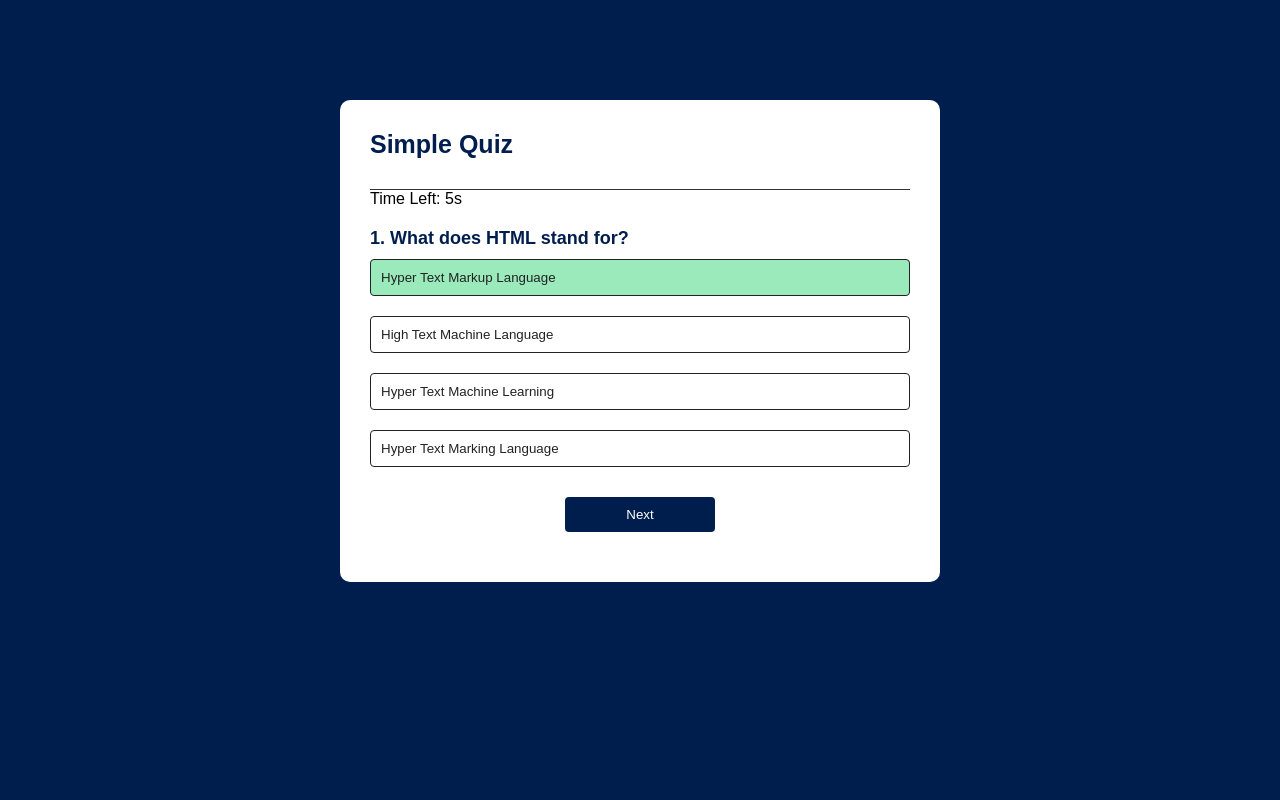
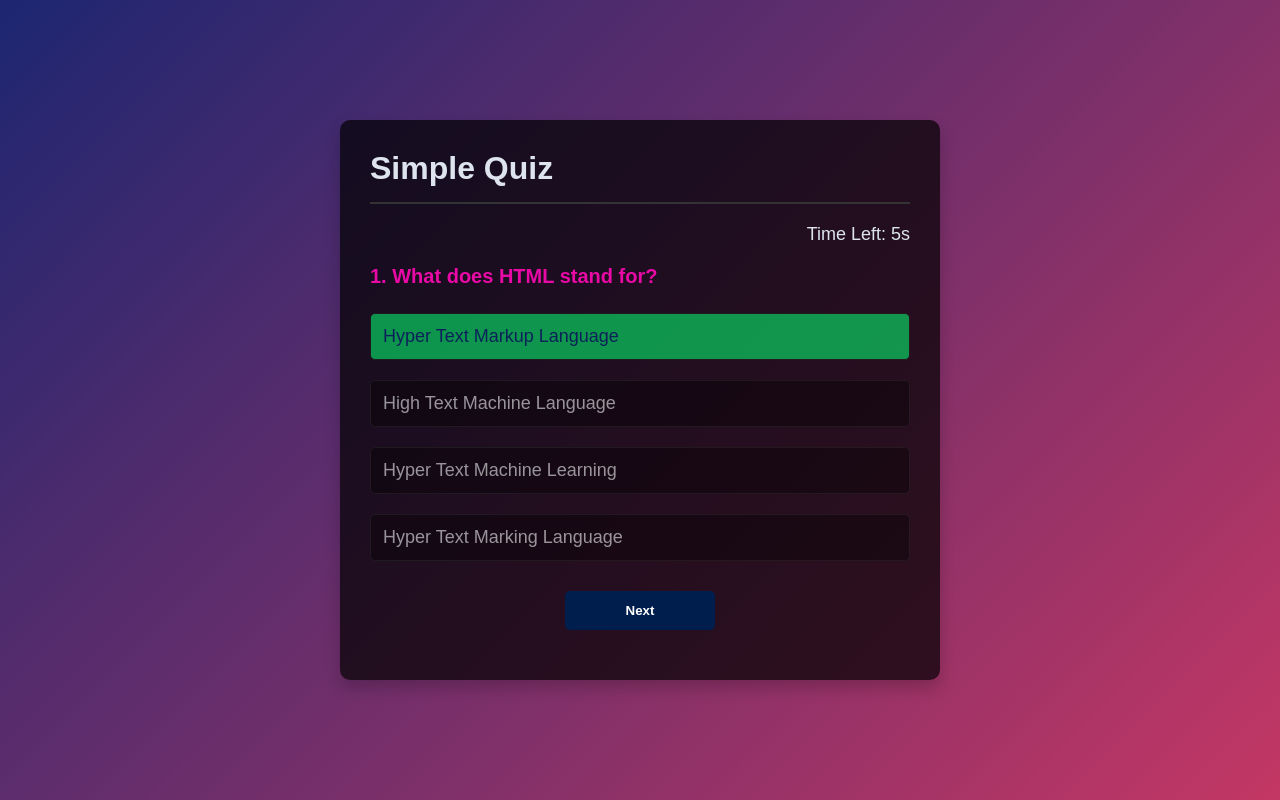
Before and after one commit to AbdullahRFA/30Days_30Project_JS, a plain HTML site: page Quiz_App/index.html in a window 1280 px wide. Both pictures are taken after a click on the button "Hyper Text Markup Language". Drawn offline with Linux system fonts and the light colour scheme.

Commit message:
update backgroung color

```diff
--- a/Quiz_App/style.css
+++ b/Quiz_App/style.css
@@ -1,3 +1,4 @@
+/* Global Reset */
 * {
   margin: 0;
   padding: 0;
@@ -5,69 +6,110 @@
   box-sizing: border-box;
 }
 
+/* Body Styling */
+/* Body Styling */
 body {
-  background: #001e4d;
+  background: linear-gradient(135deg, #1d2671, #c33764);
+  height: 100vh;
+  display: flex;
+  align-items: center;
+  justify-content: center;
+  color: #dde4ee;
 }
+
+/* App Container */
 .app {
-  background: #fff;
+  background: rgba(0, 0, 0, 0.7);
   width: 90%;
   max-width: 600px;
-  margin: 100px auto 0;
   border-radius: 10px;
   padding: 30px;
+  box-shadow: 0 8px 16px rgba(0, 0, 0, 0.2);
 }
+
+/* Heading */
 .app h1 {
-  font-size: 25px;
-  color: #001e4d;
+  font-size: 32px;
   font-weight: 600;
-  border-bottom: 1px solid #333;
-  padding-bottom: 30px;
+  color: #dde4ee;
+  margin-bottom: 20px;
+  border-bottom: 2px solid #333;
+  padding-bottom: 15px;
+}
 
-}
-.quiz{
+/* Quiz Section */
+.quiz {
   padding: 20px 0;
 }
-.quiz h2{
+
+.quiz h2 {
+  font-size: 20px;
+  font-weight: 600;
+  color: #e90aa6;
+  margin-bottom: 15px;
+}
+
+/* Button Styles */
+.btn {
+  background: rgba(0, 0, 0, 0.6);
+  color: #eaeeec;
   font-size: 18px;
-    color: #001e4d;
-    font-weight: 600;
-}
-.btn{
-    background: #fff;
-    color: #222;
   font-weight: 500;
   width: 100%;
   border: 1px solid #222;
   margin: 10px 0;
-    padding: 10px;
+  padding: 12px;
+  border-radius: 5px;
   text-align: left;
-    border-radius: 4px;
   cursor: pointer;
-    transition: all 0.3s;
+  transition: background 0.3s, color 0.3s;
 }
-.btn:hover:not([disabled]){
-    background: #222;
+
+.btn:hover:not([disabled]) {
+  background: #333;
   color: #fff;
+}
 
+.btn:disabled {
+  cursor: not-allowed;
+  opacity: 0.6;
 }
-.bnt:disabled{
-  cursor:no-drop;
-}
-#next-btn{
+
+/* Next Button */
+#next-btn {
   background: #001e4d;
   color: #fff;
-    font-weight: 500;
+  font-weight: 600;
   width: 150px;
-    border: 0;
-    padding: 10px;
+  border: none;
+  padding: 12px;
   margin: 20px auto 0;
-    border-radius: 4px;
+  border-radius: 5px;
   cursor: pointer;
-    display: none  ;
+  text-align: center;
+  display: none;
+  transition: background 0.3s;
 }
-.correct{
-  background:#9aeabc ;
+
+#next-btn:hover {
+  background: #003080;
 }
-.incorrect{
+
+/* Feedback Classes */
+.correct {
+  background: #07f06c;
+  color: #003080;
+}
+
+.incorrect {
   background: #ff9393;
+  color: #003080;
 }
+
+/* Timer */
+#timer {
+  color: #dde4ee;
+  font-size: 18px;
+  margin-top: 10px;
+  text-align: right;
+}
```
Lines whose indentation alone changed are shown as unchanged.
